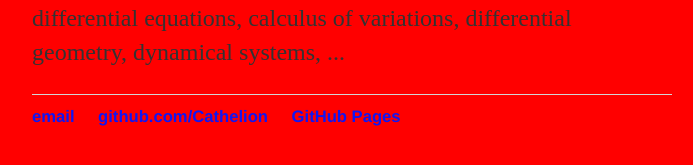
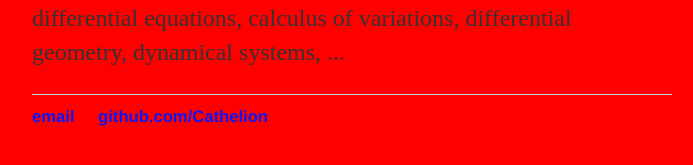
Before and after one commit to Cathelion/Cathelion.github.io, a Jekyll site: the page built from index.html, in a window 1280 px wide. Shown: the part 703-868 px from the top of the page, without its empty margins (288-981 px from the left). Built offline with Jekyll 4.4.1, drawn with Linux system fonts in a browser that asks for light colours.

Commit message:
Update default.html

```diff
--- a/_layouts/default.html
+++ b/_layouts/default.html
@@ -35,8 +35,6 @@ MathJax = {
     		<ul>
         		<li><a href="mailto:florian.grun@epfl.ch">email</a></li>
         		<li><a href="https://github.com/Cathelion">github.com/Cathelion</a></li>
-
-			<li class="right"> <a href="https://pages.github.com">GitHub Pages</a></li>
 			</ul>
 		</footer>
 	</body>
```
